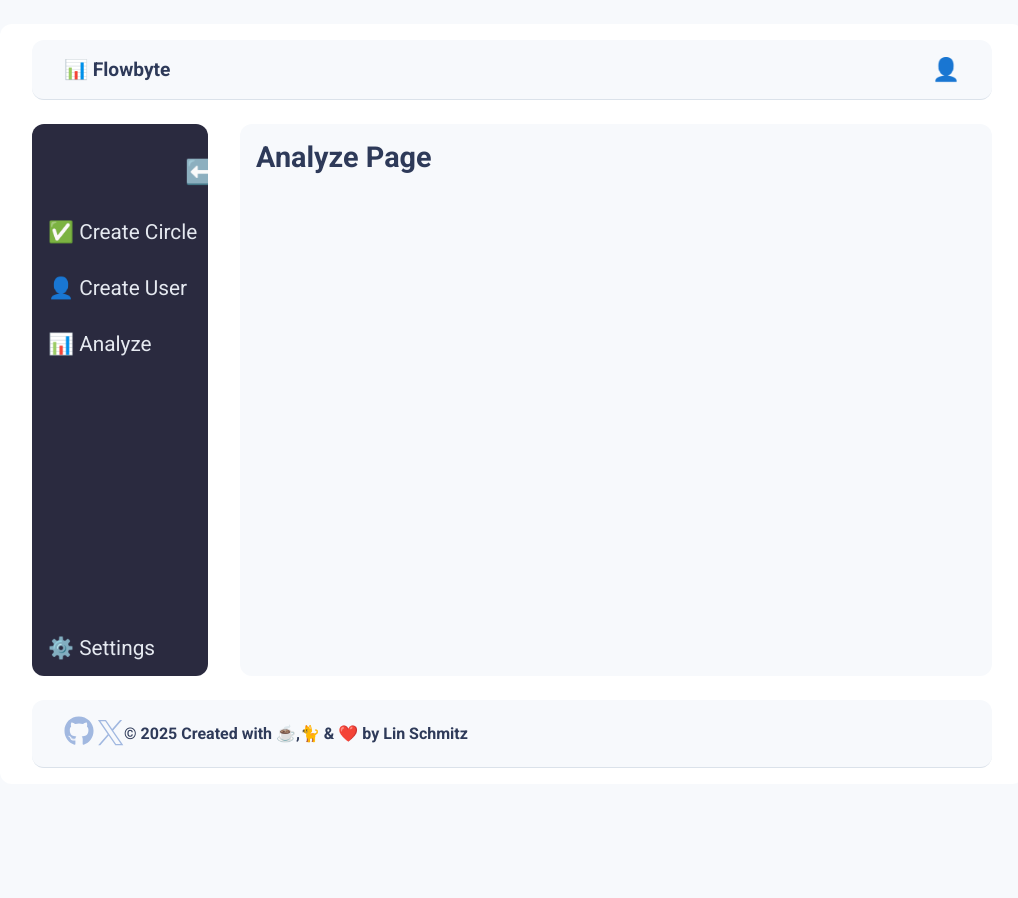
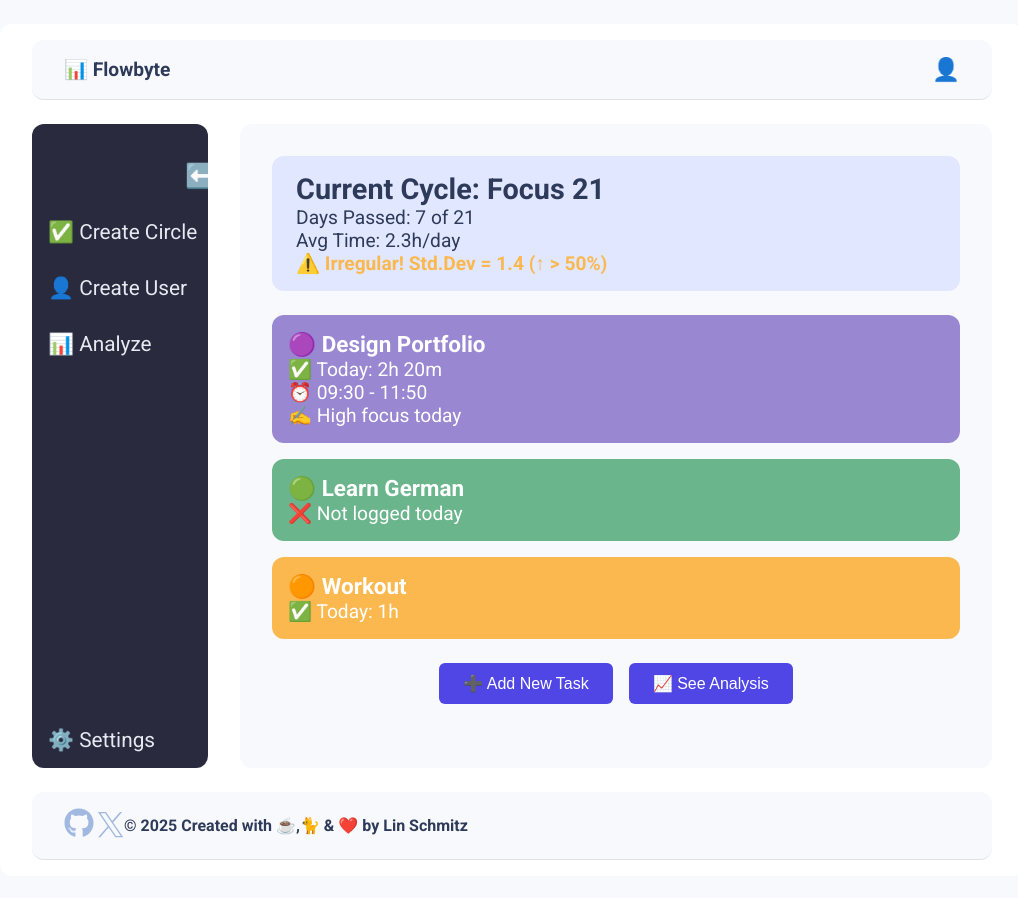
Before and after one commit to LinSchmitz/Flowbyte, a React (Vite) app: page /analyze in a window 1280 px wide. Shown: the whole page, without its empty margins (128-1146 px from the left). Before the commit the page ends 808 px from the top, so only its background shows below. Built offline with nearby package versions, Linux system fonts and the light colour scheme.

Commit message:
added Analyz

```diff
--- a/src/components/Dashboard.jsx
+++ b/src/components/Analyze.jsx
@@ -1,6 +1,6 @@
 import React, { useState } from 'react';
 
-export default function Dashboard() {
+export default function Analyze() {
   const [showAddTaskModal, setShowAddTaskModal] = useState(false);
 
   return (
--- a/src/components/App.jsx
+++ b/src/components/App.jsx
@@ -1,25 +1,9 @@
-// src/App.jsx
 import React from 'react';
 import Header from './Header';
-import Dashboard from './Dashboard';
+import Analyze from './Analyze';
 import Footer from './Footer';
-import { SideBar } from './SideBar';
+import SideBar from './SideBar';
 import { BrowserRouter, Route, Routes } from 'react-router-dom';
-
-// export default function App() {
-//   return (
-//     <BrowserRouter>
-//       <div className="app">
-//         <Header />
-//         <div className="main-layout">
-//           <SideBar />
-//           <Dashboard />
-//         </div>
-//         <Footer />
-//       </div>
-//     </BrowserRouter>
-//   );
-// }
 
 export default function App() {
   return (
@@ -56,10 +40,6 @@ function CreateUser() {
   return <h2>Create User Page</h2>;
 }
 
-function Analyze() {
-  return <h2>Analyze Page</h2>;
-}
-
 function Settings() {
   return <h2>Settings Page</h2>;
 }
--- a/src/components/SideBar.jsx
+++ b/src/components/SideBar.jsx
@@ -32,7 +32,7 @@
 import React, { useState } from 'react';
 import { Link } from 'react-router-dom';
 
-export function SideBar() {
+export default function SideBar() {
   const [isOpen, setIsOpen] = useState(true);
 
   return (
```
